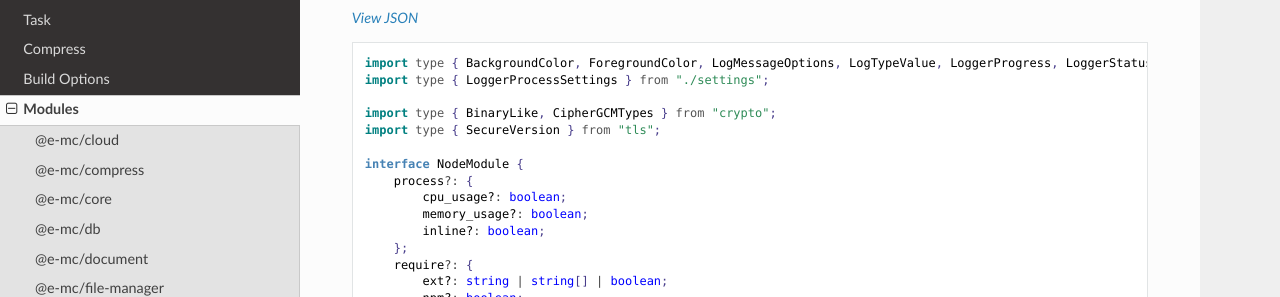
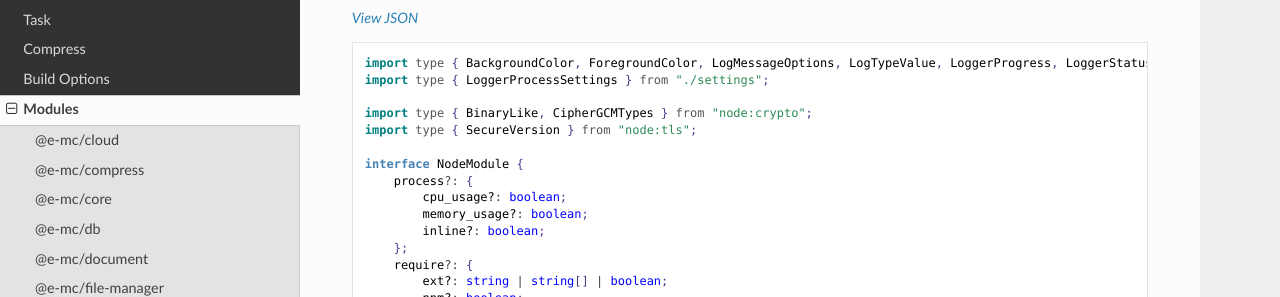
Before and after one commit to anpham6/chrome-docs, a Sphinx documentation site: the page built from source/modules/module.rst, in a window 1280 px wide and 900 px high, scrolled down 6827 px. Shown: the part 154-451 px from the top of the window. Built offline with Sphinx 7.4.7 and the Read the Docs theme 3.1.0, drawn with Linux system fonts in a browser that asks for light colours.

Commit message:
Modules: Import references were updated.

```diff
--- a/source/modules/cloud.rst
+++ b/source/modules/cloud.rst
@@ -11,7 +11,7 @@ Interface
   :caption: `View Source <https://www.unpkg.com/@e-mc/types/lib/index.d.ts>`_
   :emphasize-lines: 20,53,55
 
-  import type { IHost, IScopeOrigin } from "./index";
+  import type { IFileManager, IHost, IScopeOrigin } from "./index";
   import type { ExternalAsset } from "./asset";
   import type { BucketWebsiteOptions, CloudDatabase, CloudFeatures, CloudFunctions, CloudService, CloudStorage, CloudStorageDownload, CloudStorageUpload, CopyObjectOptions, DeleteObjectsOptions } from "./cloud";
   import type { ClientDbConstructor, IClientDb } from "./core";
--- a/source/modules/module.rst
+++ b/source/modules/module.rst
@@ -389,8 +389,8 @@ Settings
   import type { BackgroundColor, ForegroundColor, LogMessageOptions, LogTypeValue, LoggerProgress, LoggerStatus } from "./logger";
   import type { LoggerProcessSettings } from "./settings";
 
-  import type { BinaryLike, CipherGCMTypes } from "crypto";
-  import type { SecureVersion } from "tls";
+  import type { BinaryLike, CipherGCMTypes } from "node:crypto";
+  import type { SecureVersion } from "node:tls";
 
   interface NodeModule {
       process?: {
--- a/source/modules/types.rst
+++ b/source/modules/types.rst
@@ -380,4 +380,5 @@ References
 - https://www.unpkg.com/@e-mc/types/lib/logger.d.ts
 - https://www.unpkg.com/@e-mc/types/lib/module.d.ts
 
+* https://developer.mozilla.org/en-US/docs/Web/API/DOMException
 * https://www.npmjs.com/package/@types/bytes
--- a/source/modules/watch.rst
+++ b/source/modules/watch.rst
@@ -82,7 +82,7 @@ Settings
 
   import type { PermittedDirectories } from "./core";
 
-  import type { SecureVersion } from "tls";
+  import type { SecureVersion } from "node:tls";
 
   interface WatchModule {
       // handler: "@e-mc/watch";
```
